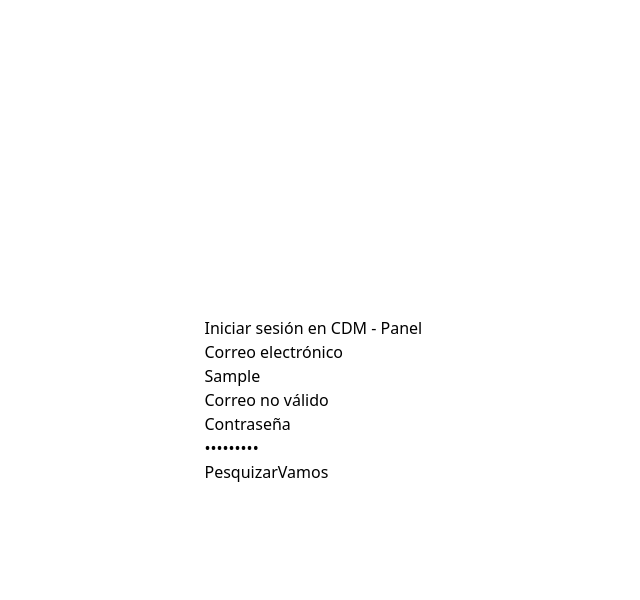
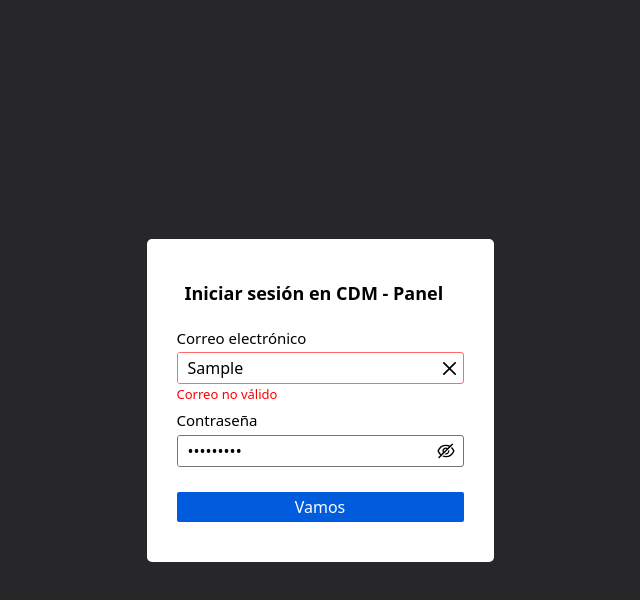
Before and after one commit to oscarcarranzaa/Nueva-Letra, a Next.js app: page /dash/login in a window 1280 px wide. Both pictures are taken after typing "Sample", "Sample123" into the empty fields and a click on the button "Vamos". Shown: the top 600 px of the page, without its empty margins (320-960 px from the left). Built offline with nearby package versions, Linux system fonts and the light colour scheme.

Commit message:
Styled login

```diff
--- /dev/null
+++ b/src/components/Icons/Eye.js
@@ -0,0 +1,14 @@
+const EyeSVG = ({ size, fill }) => (
+  <svg
+    xmlns="http://www.w3.org/2000/svg"
+    className="icon"
+    viewBox="0 0 1024 1024"
+    width={size}
+    height={size}
+    fill={fill}
+  >
+    <path d="M942.2 486.2C847.4 286.5 704.1 186 512 186c-192.2 0-335.4 100.5-430.2 300.3a60.3 60.3 0 0 0 0 51.5C176.6 737.5 319.9 838 512 838c192.2 0 335.4-100.5 430.2-300.3 7.7-16.2 7.7-35 0-51.5zM512 766c-161.3 0-279.4-81.8-362.7-254C232.6 339.8 350.7 258 512 258c161.3 0 279.4 81.8 362.7 254C791.5 684.2 673.4 766 512 766zm-4-430c-97.2 0-176 78.8-176 176s78.8 176 176 176 176-78.8 176-176-78.8-176-176-176zm0 288c-61.9 0-112-50.1-112-112s50.1-112 112-112 112 50.1 112 112-50.1 112-112 112z" />
+  </svg>
+)
+
+export default EyeSVG
--- /dev/null
+++ b/src/components/Icons/EyeInvisible.js
@@ -0,0 +1,15 @@
+const EyeInvisibleSVG = ({ size, fill }) => (
+  <svg
+    xmlns="http://www.w3.org/2000/svg"
+    className="icon"
+    viewBox="0 0 1024 1024"
+    width={size}
+    height={size}
+    fill={fill}
+  >
+    <path d="M942.2 486.2Q889.47 375.11 816.7 305l-50.88 50.88C807.31 395.53 843.45 447.4 874.7 512 791.5 684.2 673.4 766 512 766q-72.67 0-133.87-22.38L323 798.75Q408 838 512 838q288.3 0 430.2-300.3a60.29 60.29 0 0 0 0-51.5zm-63.57-320.64L836 122.88a8 8 0 0 0-11.32 0L715.31 232.2Q624.86 186 512 186q-288.3 0-430.2 300.3a60.3 60.3 0 0 0 0 51.5q56.69 119.4 136.5 191.41L112.48 835a8 8 0 0 0 0 11.31L155.17 889a8 8 0 0 0 11.31 0l712.15-712.12a8 8 0 0 0 0-11.32zM149.3 512C232.6 339.8 350.7 258 512 258c54.54 0 104.13 9.36 149.12 28.39l-70.3 70.3a176 176 0 0 0-238.13 238.13l-83.42 83.42C223.1 637.49 183.3 582.28 149.3 512zm246.7 0a112.11 112.11 0 0 1 146.2-106.69L401.31 546.2A112 112 0 0 1 396 512z" />
+    <path d="M508 624c-3.46 0-6.87-.16-10.25-.47l-52.82 52.82a176.09 176.09 0 0 0 227.42-227.42l-52.82 52.82c.31 3.38.47 6.79.47 10.25a111.94 111.94 0 0 1-112 112z" />
+  </svg>
+)
+
+export default EyeInvisibleSVG
--- a/src/pages/dash/login.js
+++ b/src/pages/dash/login.js
@@ -1,6 +1,14 @@
 import axios from 'axios'
+import CheckSVG from 'components/icons/Check'
+import ClockSVG from 'components/Icons/Clock'
+import Close from 'components/Icons/Close'
+import EyeSVG from 'components/Icons/Eye'
+import EyeInvisibleSVG from 'components/Icons/EyeInvisible'
+import PinnedSVG from 'components/Icons/Pinned'
+import PinnedSlash from 'components/Icons/PinnedSlash'
 import isValidEmail from 'hooks/useValidEmail'
 import { useState } from 'react'
+import styles from 'styles/login.module.css'
 
 export default function Login() {
   const [email, setEmail] = useState('')
@@ -35,47 +43,82 @@
     //   })
   }
   const emailSucces = validEmail ? null : 'Correo no válido'
-  const passSucces = validPass ? null : 'Contraseña corta'
+  const passSucces = validPass ? null : 'Contraseña muy corta'
   const inputPass = watchPass ? 'text' : 'password'
   return (
     <>
-      <div className="flex justify-center items-center w-full h-screen">
-        <form onSubmit={sendLogin}>
-          <h2>Iniciar sesión en CDM - Panel</h2>
-          <div>
+      <div className="flex justify-center items-center w-full h-screen bg-zinc-800">
+        <form onSubmit={sendLogin} className={styles.form}>
+          <h2 className="text-lg font-semibold mb-5 pl-2 pr-2">
+            Iniciar sesión en CDM - Panel
+          </h2>
+          <div className={styles.inputCont}>
             <p>Correo electrónico</p>
+            <div
+              className={`${styles.inputLogin} ${
+                !validEmail ? styles.inputFailed : ''
+              }`}
+            >
               <input
                 type="text"
                 value={email}
                 autoComplete="false"
                 autoCapitalize="false"
                 autoCorrect="false"
-              placeholder="Ponga su correo"
+                placeholder="Escribe tu correo"
                 onChange={(e) => setEmail(e.target.value)}
                 onBlur={() => validateEmail(email)}
               />
+              <button
+                type="button"
+                className={`${styles.buttonInput} ${
+                  email.length === 0 ? 'hidden' : ''
+                }`}
+                onClick={() => setEmail('')}
+              >
+                <Close size={13} fill="#000" />
+              </button>
             </div>
+            <div className={styles.msgError}>
               <p>{emailSucces}</p>
-          <div>
+            </div>
+          </div>
+          <div className={styles.inputCont}>
             <p>Contraseña</p>
+            <div
+              className={`${styles.inputLogin} ${
+                !validPass ? styles.inputFailed : ''
+              }`}
+            >
               <input
                 type={inputPass}
                 value={pass}
                 autoComplete="false"
                 autoCapitalize="false"
                 autoCorrect="false"
-              placeholder="Y acá la contra"
+                placeholder="Y aquí la contraseña"
                 onChange={(e) => setPass(e.target.value)}
                 onBlur={() => {
                   pass.length > 4 ? setValidPass(true) : setValidPass(false)
                 }}
               />
+              <button
+                type="button"
+                className={styles.buttonInput}
+                onClick={() => setWatchPass(!watchPass)}
+              >
+                {watchPass ? (
+                  <EyeSVG size={20} fill="#000" />
+                ) : (
+                  <EyeInvisibleSVG size={20} fill="#000" />
+                )}
+              </button>
             </div>
+            <div className={styles.msgError}>
               <p>{passSucces}</p>
-          <button type="button" onClick={() => setWatchPass(!watchPass)}>
-            Pesquizar
-          </button>
-          <button>Vamos</button>
+            </div>
+          </div>
+          <button className={styles.buttonSend}>Vamos</button>
         </form>
       </div>
     </>
--- /dev/null
+++ b/src/styles/login.module.css
@@ -0,0 +1,47 @@
+.form{
+  background-color: white;
+  padding: 40px 30px;
+  border-radius: 5px;
+}
+.inputCont{
+  margin-bottom: 25px;
+  position: relative;
+}
+.msgError{
+  position: absolute;
+  font-size: 13px;
+  bottom: -20px;
+  color: red;
+}
+.inputCont > p {
+  font-size: 15px;
+  font-weight: 500;
+  margin-bottom: 3px;
+}
+.inputLogin{
+  display: flex;
+  border: 1px solid rgb(116, 116, 116);
+  border-radius: 3px;
+  overflow: hidden;
+}
+.inputFailed{
+  border: 1px solid rgba(255, 0, 0, 0.582);
+}
+.inputLogin > input {
+  width: 100%;
+  padding: 3px 10px;
+}
+.buttonInput{
+  padding: 0px 7px;
+}
+.buttonInput:hover{
+  background-color: rgba(0, 0, 0, 0.13);
+}
+.buttonSend{
+  background-color: var(--color-primary);
+  color: #fff;
+  padding: 3px 0px;
+  border-radius: 2px;
+  display: block;
+  width: 100%;
+}
```
Lines whose indentation alone changed are shown as unchanged.
